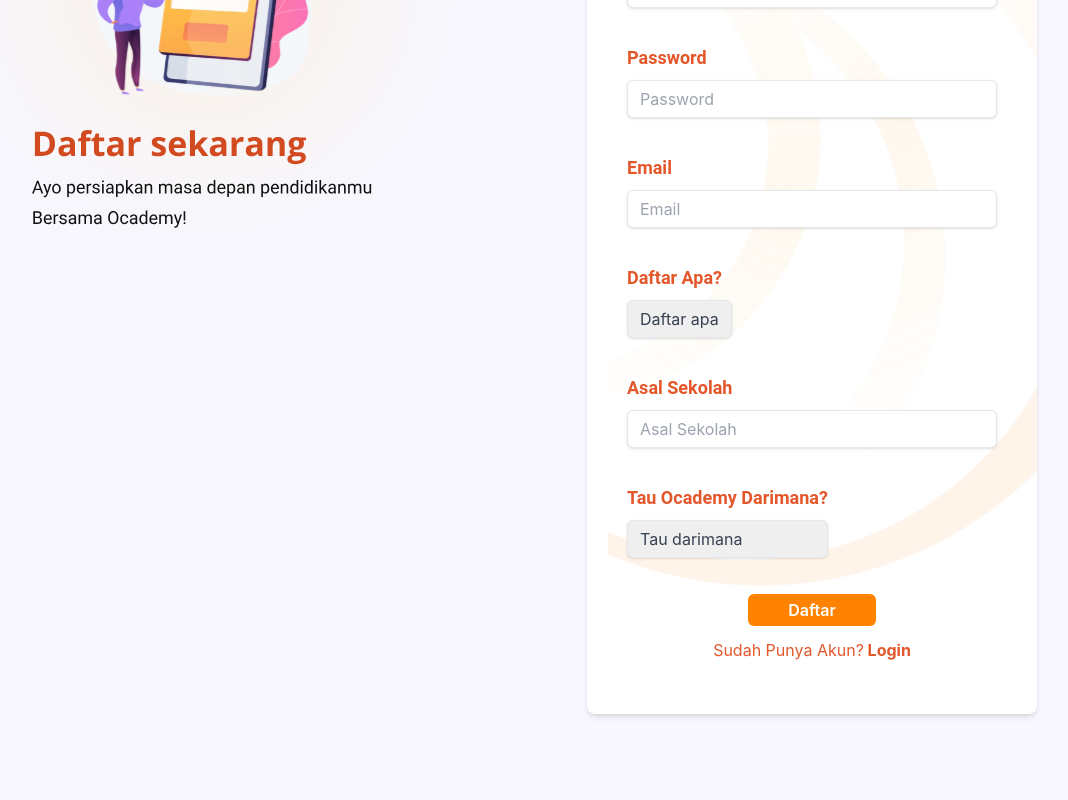
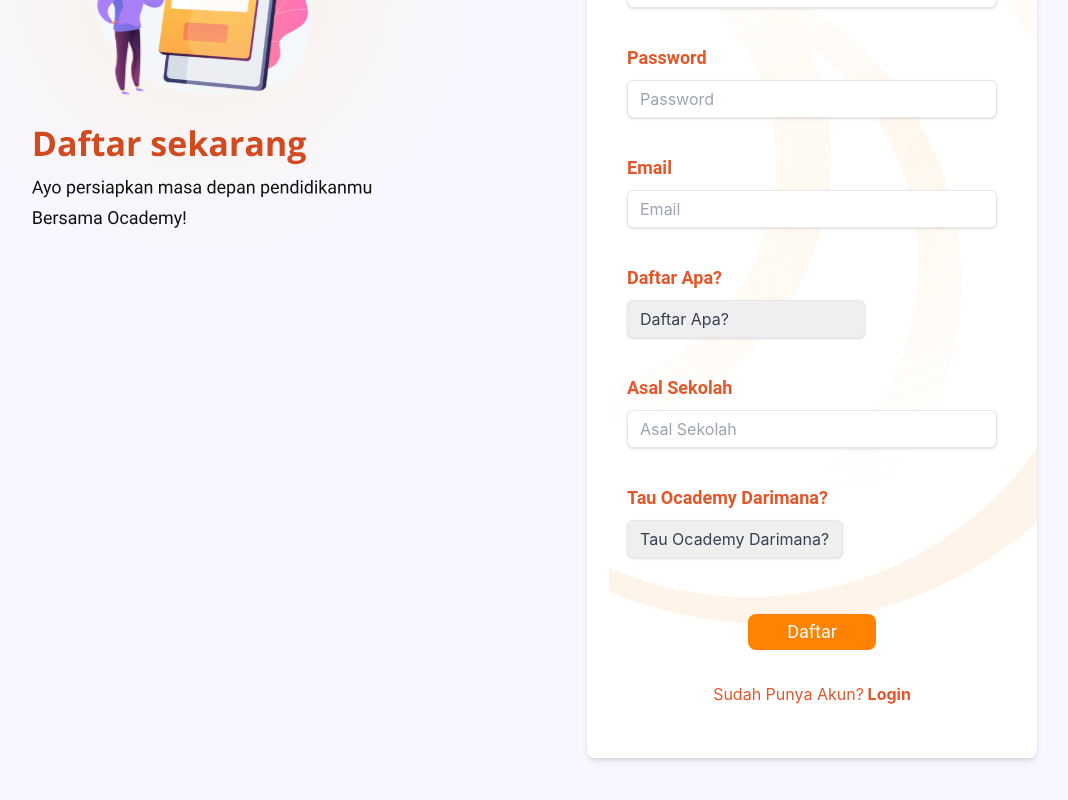
Before and after one commit to nabilaherfa/OcademyProfile, a React (Create React App) app in the folder frontend/: page /register in a window 1280 px wide. Shown: the part 384-1184 px from the top of the page, without its empty margins (128-1196 px from the left). Built offline with nearby package versions, Linux system fonts and the light colour scheme.

Commit message:
update register spreadsheet

```diff
--- a/frontend/src/App.js
+++ b/frontend/src/App.js
@@ -15,14 +15,16 @@
     return (
         <>
             <BrowserRouter>
+                <Navbar />
                 <Routes>
-                    <Route path="/" exact element={<div><Navbar /><Home /><Footer/></div>} />
-                    <Route path="/register" element={<div><Navbar /><Register /><Footer/></div>} />
-                    <Route path="/about" element={<div><Navbar /><About /><Footer/></div>} />
-                    <Route path="/karir" element={<div><Navbar /><Karir /><Footer/></div>} />
-                    <Route path="/produk-SBMPTN" element={<div><Navbar /><ProdukSBMPTN /><Footer/></div>} />
-                    <Route path="/produk-KSN" element={<div><Navbar /><ProdukKSN /><Footer/></div>} />
+                    <Route path="/" exact element={<Home />} />
+                    <Route path="/register" element={<Register />} />
+                    <Route path="/about" element={<About />} />
+                    <Route path="/karir" element={<Karir />} />
+                    <Route path="/produk-SBMPTN" element={<ProdukSBMPTN />} />
+                    <Route path="/produk-KSN" element={<ProdukKSN />} />
                 </Routes>
+                <Footer/>
             </BrowserRouter>
         </>
     );
--- a/frontend/src/container/register/register.js
+++ b/frontend/src/container/register/register.js
@@ -1,4 +1,7 @@
 import React, { Component } from 'react';
+import axios from 'axios';
+import { AiFillEye, AiFillEyeInvisible } from 'react-icons/ai';
+import { IconBase } from 'react-icons';
 
 const myStyle={
     backgroundImage:
@@ -18,54 +21,90 @@
             'email': '',
             'daftar': '',
             'asal_sekolah': '',
-            'tau': ''
+            'tau': '',
         }
     }
 
+
+    handlerChange = (e) => {
+        this.setState({[e.target.name] : e.target.value})
+    }
+
+    handlerSubmit = async (e) => {
+        e.preventDefault();
+
+        // NOTES
+        // Spreadsheet original: https://docs.google.com/spreadsheets/d/1VBxXdd7rOk2UdxuiCVVxWv99GKrIVlHg0zXzrNsFUGY/edit?usp=sharing
+        // Connection URL sheet.best: https://sheet.best/api/sheets/9914b376-6b82-45d8-8585-025488fd232c
+
+        // Kalau mau ganti spreadsheet, ke link ini aja
+        // https://sheet.best/
+
+        // 1. bikin aku
+        // 2. bikin new connection
+        // 3. copy connection urlnya, terus taro di post ini
+
+        // atau cek tutorial: https://www.freecodecamp.org/news/react-and-googlesheets/
+
+
+        await axios.post('https://sheet.best/api/sheets/9914b376-6b82-45d8-8585-025488fd232c', this.state)
+
+        window.location = "/";
+    }
+
     render() {
+        const {nama, username, password, email, daftar, asal_sekolah, tau} = this.state
         return (
             <>
                 <div className="lg:p-10 pb-16 lg:pb-36 grid grid-1 lg:grid-cols-2 bg-background">
                     <div>
                         <img src="/images/register.svg" alt="register" />
                     </div>
-                    <form style={myStyle} className="p-10 bg-white rounded-lg shadow-md w-3/4 mx-auto">
+                    <form style={myStyle} className="p-10 bg-white rounded-lg shadow-md w-3/4 mx-auto" onSubmit={this.handlerSubmit}>
                         <h2 className="text-2xl font-bold font-open-sans text-center text-register-title-oren lg:pb-4">Register</h2>
                         <div className="mb-6">
-                            <label className="block text-lg font-header font-roboto mb-2 text-register-subtitle-oren font-semibold" for="nama">Nama</label>
-                            <input className="shadow appearance-none border rounded-md w-full py-2 px-3 text-gray-700 mb-3 leading-tight focus:outline-none focus:shadow-outline" name="nama" type="text" placeholder="Nama" onChange = {this.handlerChange} required/>
+                            <label className="block text-lg font-header font-roboto mb-2 text-register-subtitle-oren font-semibold">Nama</label>
+                            <input className="shadow appearance-none border rounded-md w-full py-2 px-3 text-gray-700 mb-3 leading-tight focus:outline-none focus:shadow-outline" name="nama" type="text" placeholder="Nama" onChange={this.handlerChange} value={nama} required/>
                         </div>
                         <div className="mb-6">
-                            <label className="block text-lg font-header font-roboto mb-2 text-register-subtitle-oren font-semibold" for="username">Username</label>
-                            <input className="shadow appearance-none border rounded-md w-full py-2 px-3 text-gray-700 mb-3 leading-tight focus:outline-none focus:shadow-outline" name="username" type="text" placeholder="Username" onChange = {this.handlerChange} required/>
+                            <label className="block text-lg font-header font-roboto mb-2 text-register-subtitle-oren font-semibold">Username</label>
+                            <input className="shadow appearance-none border rounded-md w-full py-2 px-3 text-gray-700 mb-3 leading-tight focus:outline-none focus:shadow-outline" name="username" type="text" placeholder="Username" onChange={this.handlerChange} value={username} required/>
                         </div>
                         <div className="mb-6">
-                            <label className="block text-lg font-header font-roboto mb-2 text-register-subtitle-oren font-semibold" for="password">Password</label>
-                            <input className="shadow appearance-none border rounded-md w-full py-2 px-3 text-gray-700 mb-3 leading-tight focus:outline-none focus:shadow-outline" name="password" type="varchar" placeholder="Password" onChange = {this.handlerChange} required/>
+                            <label className="block text-lg font-header font-roboto mb-2 text-register-subtitle-oren font-semibold">Password</label>
+                            <input className="shadow appearance-none border rounded-md w-full py-2 px-3 text-gray-700 mb-3 leading-tight focus:outline-none focus:shadow-outline" name="password" type="password" placeholder="Password" onChange={this.handlerChange} value={password} required/>
                         </div>
                         <div className="mb-6">
-                            <label className="block text-lg font-header font-roboto mb-2 text-register-subtitle-oren font-semibold" for="email">Email</label>
-                            <input className="shadow appearance-none border rounded-md w-full py-2 px-3 text-gray-700 mb-3 leading-tight focus:outline-none focus:shadow-outline" name="email" type="text" text="Email" placeholder="Email" onChange = {this.handlerChange} required/>
+                            <label className="block text-lg font-header font-roboto mb-2 text-register-subtitle-oren font-semibold">Email</label>
+                            <input className="shadow appearance-none border rounded-md w-full py-2 px-3 text-gray-700 mb-3 leading-tight focus:outline-none focus:shadow-outline" name="email" type="text" text="Email" placeholder="Email" onChange={this.handlerChange} value={email} required/>
                         </div>
                         <div className="inline-block relative mb-6">
-                            <label className="block text-lg font-header font-roboto mb-2 text-register-subtitle-oren font-semibold" for="daftar-apa">Daftar Apa?</label>
-                            <select className="shadow appearance-none border rounded-md w-full py-2 px-3 text-gray-700 mb-3 leading-tight focus:outline-none focus:shadow-outline" name="daftar-apa" type="varchar" placeholder="daftar-apa" onChange = {this.handlerChange} required>
-                                <option className="shadow appearance-none border rounded-md w-full py-2 px-3 text-gray-700 mb-3 leading-tight focus:outline-none focus:shadow-outline" value="">Daftar apa</option>
+                            <label className="block text-lg font-header font-roboto mb-2 text-register-subtitle-oren font-semibold">Daftar Apa?</label>
+                            <select className="shadow appearance-none border rounded-md w-full py-2 px-3 text-gray-700 mb-3 leading-tight focus:outline-none focus:shadow-outline" name="daftar" type="varchar" placeholder="daftar-apa" onChange={this.handlerChange} required>
+                                <option value={daftar} className="shadow appearance-none border rounded-full w-full py-2 px-3 text-gray-700 mb-3 leading-tight focus:outline-none focus:shadow-outline">Daftar Apa?</option>
+                                <option name="sbmptn">Pelatihan SBMPTN</option>
+                                <option name="ksn">Pelatihan KSN</option>
+                                <option name="sbmptn-ksn">Pelatihan SBMPTN dan KSN</option>
                             </select>
                         </div>
                         <div className="mb-6">
-                            <label className="block text-lg font-header font-roboto mb-2 text-register-subtitle-oren font-semibold" for="asal-sekolah">Asal Sekolah</label>
-                            <input className="shadow appearance-none border rounded-md w-full py-2 px-3 text-gray-700 mb-3 leading-tight focus:outline-none focus:shadow-outline" name="asal-sekolah" type="varchar" placeholder="Asal Sekolah" onChange = {this.handlerChange} required/>
+                            <label className="block text-lg font-header font-roboto mb-2 text-register-subtitle-oren font-semibold">Asal Sekolah</label>
+                            <input className="shadow appearance-none border rounded-md w-full py-2 px-3 text-gray-700 mb-3 leading-tight focus:outline-none focus:shadow-outline" name="asal_sekolah" type="text" placeholder="Asal Sekolah" onChange={this.handlerChange} value={asal_sekolah} required/>
                         </div>
                         <div className="inline-block relative mb-6">
-                            <label className="block text-lg font-header font-roboto mb-2 text-register-subtitle-oren font-semibold" for="tau">Tau Ocademy Darimana?</label>
-                            <select className="shadow appearance-none border rounded-md w-full py-2 px-3 text-gray-700 mb-3 leading-tight focus:outline-none focus:shadow-outline" name="tau" type="varchar" placeholder="Tau Darimana" onChange = {this.handlerChange} required>
-                                <option className="shadow appearance-none border rounded-md w-full py-2 px-3 text-gray-700 mb-3 leading-tight focus:outline-none focus:shadow-outline" value="">Tau darimana</option>
+                            <label className="block text-lg font-header font-roboto mb-2 text-register-subtitle-oren font-semibold">Tau Ocademy Darimana?</label>
+                            <select className="shadow appearance-none border rounded-md w-full py-2 px-3 text-gray-700 mb-3 leading-tight focus:outline-none focus:shadow-outline" name="tau" type="varchar" placeholder="Tau Darimana" onChange={this.handlerChange} required>
+                                <option value={tau} className="shadow appearance-none border rounded-full w-full py-2 px-3 text-gray-700 mb-3 leading-tight focus:outline-none focus:shadow-outline">Tau Ocademy Darimana?</option>
+                                <option name="teman">Teman</option>
+                                <option name="keluarga">Keluarga</option>
+                                <option name="social-media">Social Media Ocademy</option>
+                                <option name="lainnya">Lainnya</option>
                             </select>
                         </div>
+
                         <div className="flex justify-center">
-                            <button type="button" className="bg-oren3 rounded-md focus:outline-none focus:ring-2 focus:ring-offset-2 focus:ring-offset-gray-800 focus:ring-white">
-                                <p className="px-10 py-1 text-white font-semibold">Daftar</p>
+                            <button type="submit" className="w-32 bg-oren3 rounded-lg hover:bg-yellow-700 focus:outline-none m-5 mx-auto grid justify-items-center">
+                                <p className="text-lg py-1 text-white font-roboto ">Daftar</p>
                             </button>
                         </div>
                         <div className="flex justify-center p-3 text-register-subtitle-oren">
```
Also changed, not shown: frontend/package.json (+8 -1 lines), frontend/src/components/navbar/navbar.js (+18 -12 lines), 1 other file (tests, documents, lock files or other folders).
